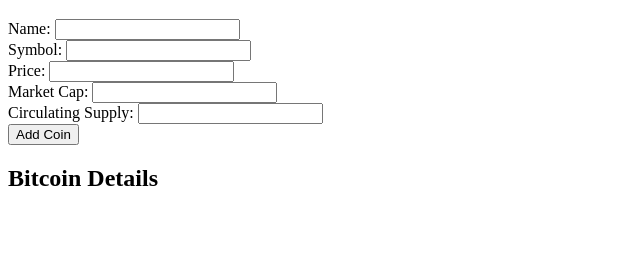
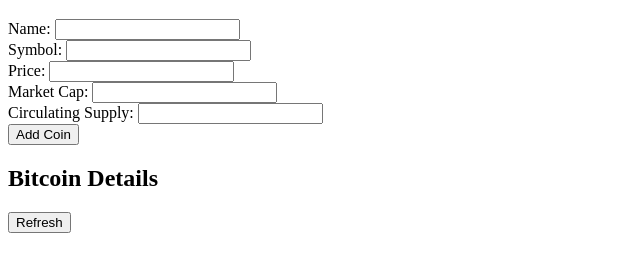
Before and after one commit to PriyankaRit/ibm-nodejs-2025, a website: page public/index.html in a window 1280 px wide. Shown: the part 61-332 px from the top of the page, without its empty margins (0-640 px from the left). Drawn offline with Linux system fonts and the light colour scheme; no server answers.

Commit message:
added refresh button

```diff
--- a/public/index.html
+++ b/public/index.html
@@ -21,6 +21,9 @@
     <p id="message"></p>
 
     <h2>Bitcoin Details</h2>
+    <form onsubmit="fetchCoins()">
+        <button type="submit">Refresh</button>
+    </form>
     <ul id="bitcoinList"></ul>
 
 </body>
```
